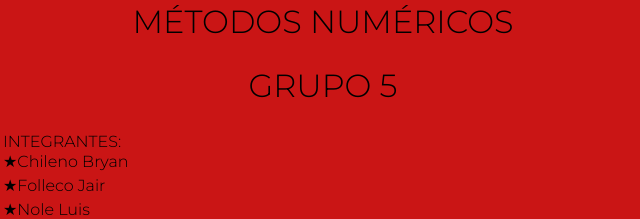
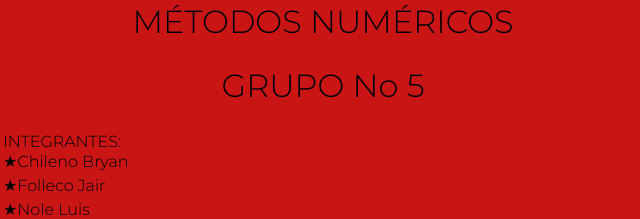
Before and after one commit to adriannole/METODOS_GRUPO_SI4-002, a plain HTML site: page UNIDAD_1/Proyecto_Numericos/index.html in a window 1280 px wide. Shown: the part 576-795 px from the top of the page, 317-957 px from the left. Drawn offline with Linux system fonts and the light colour scheme.

Commit message:
Cambio Nombre de Grupo

```diff
--- a/UNIDAD_1/Proyecto_Numericos/index.html
+++ b/UNIDAD_1/Proyecto_Numericos/index.html
@@ -34,7 +34,7 @@
                 <h3 class="titulo-principal">FACULTAD DE INGENIERÍA Y CIENCIAS APLICADAS</h3>
                 <h1 class="titulo-principal">INGENIERÍA EN SISTEMAS DE INFORMACIÓN</h1>
                 <h1 class="titulo-principal">MÉTODOS NUMÉRICOS</h1>
-                <h1 class="titulo-principal">GRUPO 5</h1>
+                <h1 class="titulo-principal">GRUPO No 5</h1>
 
 
                 <div class="contenido-diferenciales">
```
